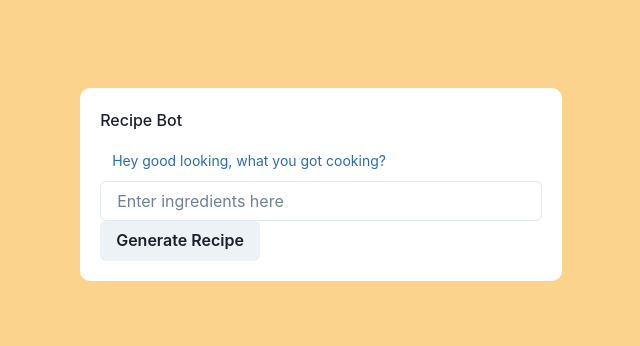
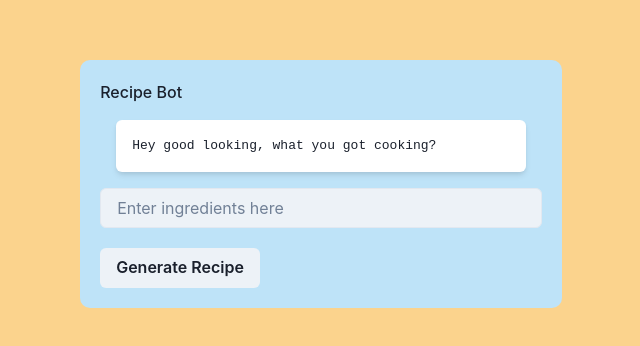
Before and after one commit to PurpleNurps/Recipe-Bot, a React (Vite) app in the folder my-app/: page / in a window 1280 px wide. Shown: the part 216-562 px from the top of the page, without its empty margins (319-959 px from the left). Built offline with nearby package versions, Linux system fonts and the light colour scheme; no server answers.

Commit message:
recipe outputs to dom

```diff
--- a/my-app/src/components/Form.jsx
+++ b/my-app/src/components/Form.jsx
@@ -3,7 +3,7 @@ import {
   FormControl,
   FormLabel,
   Input,
-  FormHelperText,
+  Box,
   Flex,
   Center,
   Button,
@@ -13,10 +13,13 @@ import recipeGenerator from "../openai.js";
 // Create a form component that takes in user input
 // and returns a list of recipes
 //
-import React, { useState } from 'react';
+import React, { useState } from "react";
 
 export default function Form() {
-  const [ingredients, setIngredients] = useState('');
+  const [ingredients, setIngredients] = useState("");
+  const [recipe, setRecipe] = useState(
+    "Hey good looking, what you got cooking?"
+  );
 
   const handleInputChange = (event) => {
     setIngredients(event.target.value);
@@ -24,26 +27,45 @@ export default function Form() {
 
   const handleButtonClick = async () => {
     try {
-      await recipeGenerator(ingredients);
+      setRecipe(await recipeGenerator(ingredients));
     } catch (error) {
       console.error(error);
     }
+    console.log(recipe);
   };
 
   return (
     <Flex
-      width={"100vw"}
-      height={"100vh"}
+      width={"100%"}
+      minHeight={"100vh"}
+      maxHeight={"100%"}
       alignContent={"center"}
       justifyContent={"center"}
       bg="orange.200"
     >
       <Center>
-        <Container p="20px" bg="white" borderRadius={10}>
+        <Container m="10"p="20px" bg="blue.100" borderRadius={10}>
           <FormControl>
             <FormLabel>Recipe Bot</FormLabel>
-            <FormHelperText p="3" color="blue.600">Hey good looking, what you got cooking?</FormHelperText>
-            <Input placeholder="Enter ingredients here" value={ingredients} onChange={handleInputChange} />
+
+            <Box
+              bg="white"
+              m="4"
+              p={4}
+              borderRadius="md"
+              boxShadow="md"
+              fontFamily="monospace"
+              whiteSpace="pre-wrap"
+            >
+              {recipe}
+            </Box>
+            <Input
+              bg="gray.100"
+              marginBottom="5"
+              placeholder="Enter ingredients here"
+              value={ingredients}
+              onChange={handleInputChange}
+            />
             <Button onClick={handleButtonClick}>Generate Recipe</Button>
           </FormControl>
         </Container>
--- a/my-app/src/openai.js
+++ b/my-app/src/openai.js
@@ -13,5 +13,5 @@ export default async function recipeGenerator(ingredients) {
     model: "gpt-3.5-turbo",
   });
 
-  console.log(completion.choices[0]);
+  return (completion.choices[0].message.content);
 }
```
